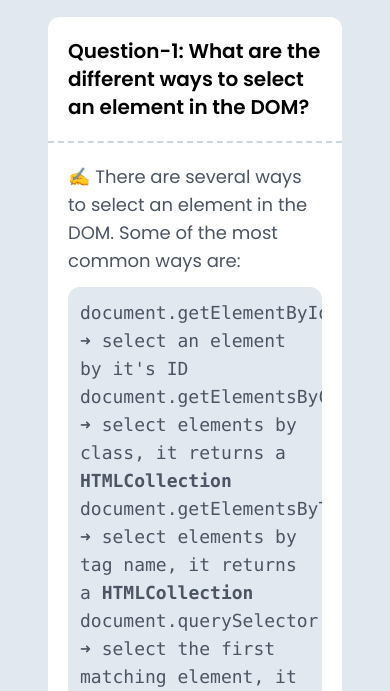
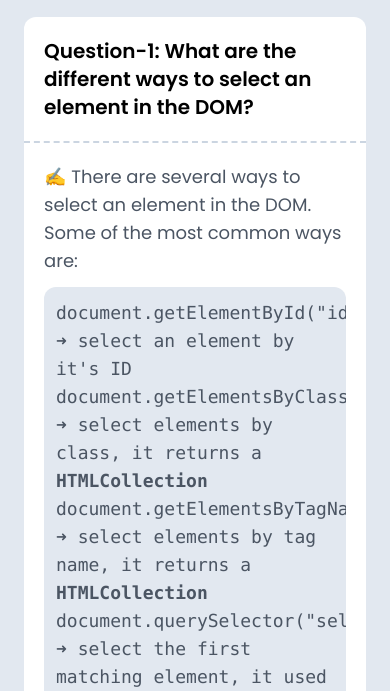
Before and after one commit to spshamim/assignment_5, a plain HTML site: page blog.html in a window 390 px wide. Shown: the part 135-826 px from the top of the page. Drawn offline with nearby package versions, Linux system fonts and the light colour scheme.

Commit message:
100% with Responsive

```diff
--- a/blog.html
+++ b/blog.html
@@ -55,7 +55,7 @@
             </div>
         </header>
 
-        <main class="max-w-screen-2xl sm:mx-28 mx-12 mt-3 mb-4">
+        <main class="max-w-screen-2xl sm:mx-12 md:mx-28 mx-6 mt-3 mb-4">
             <h3 class="text-2xl font-semibold text-center my-5">Blogs</h3>
 
             <div class="bg-white rounded-xl mb-4">
```
